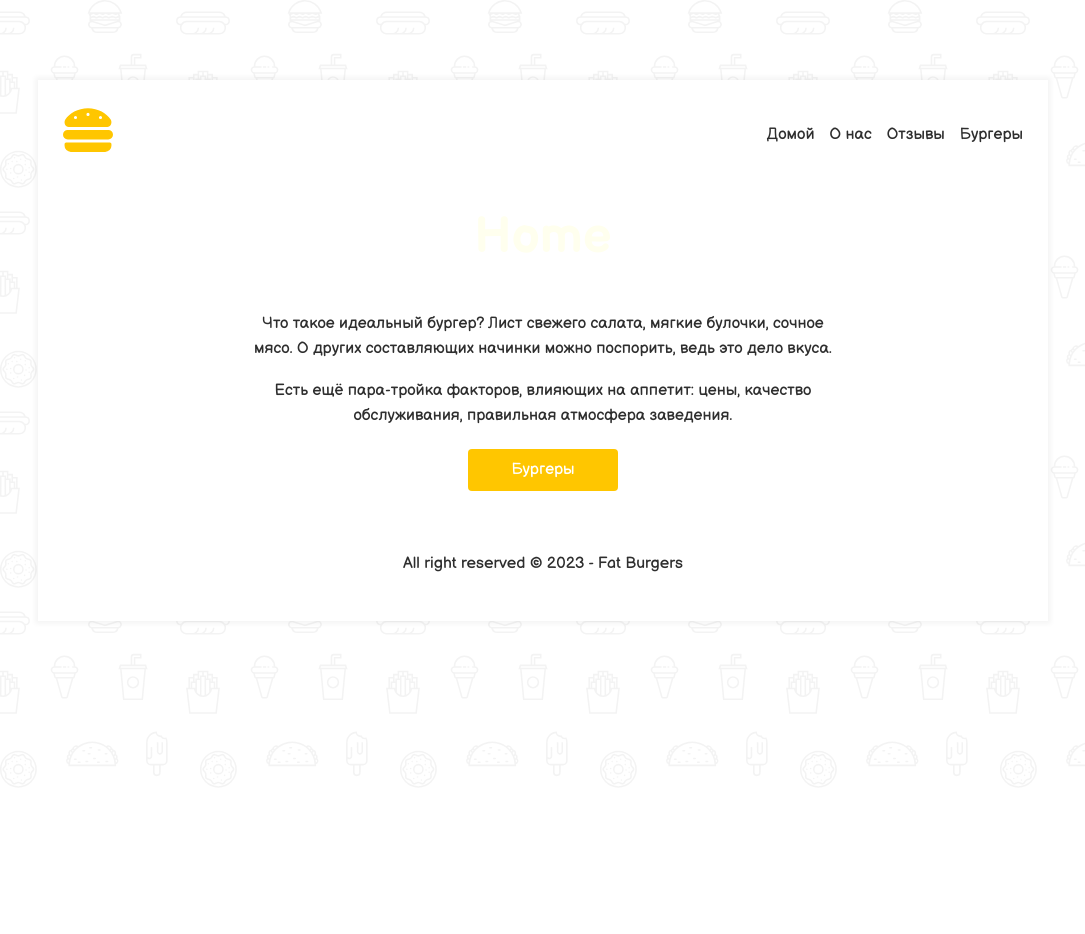
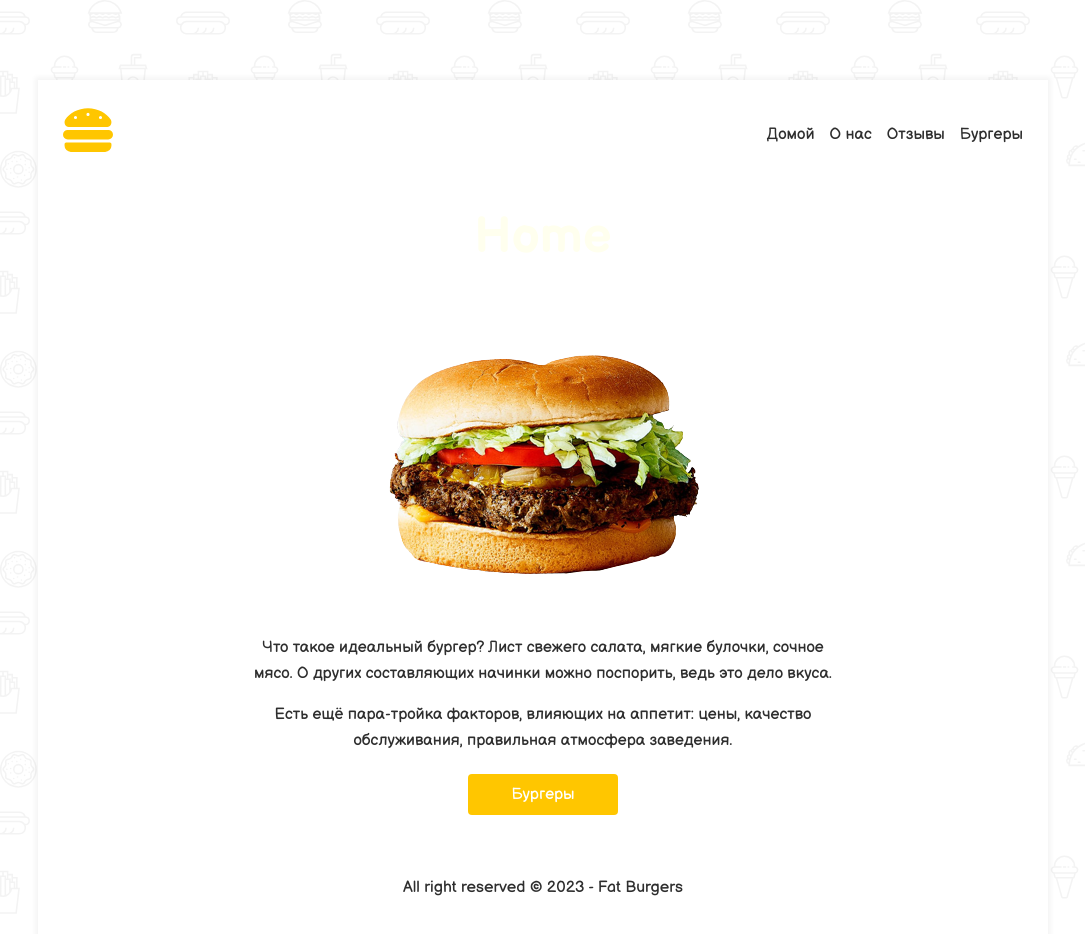
Before and after one commit to elem15/NextJS, a Next.js app: page / in a window 1280 px wide. Shown: the top 934 px of the page, without its empty margins (97-1182 px from the left). Before the commit the page ends 800 px from the top, so only its background shows below. Built offline with nearby package versions, Linux system fonts and the light colour scheme.

Commit message:
feat: add Image & Head

```diff
--- a/pages/index.tsx
+++ b/pages/index.tsx
@@ -1,13 +1,24 @@
 import classNames from 'classnames'
 import styles from '../styles/Home.module.css'
 import Link from 'next/link'
+import Image from 'next/image'
+import Head from 'next/head'
 export default function Home() {
   return (
-    <div className={styles.container}>
-      <h1 className={classNames(styles.title, 'font-effect-fire-animation')}> Home</h1>
-      <p className={styles.text}>Что такое идеальный бургер? Лист свежего салата, мягкие булочки, сочное мясо. О других составляющих начинки можно поспорить, ведь это дело вкуса.</p>
-      <p className={styles.text}>Есть ещё пара-тройка факторов, влияющих на аппетит: цены, качество обслуживания, правильная атмосфера заведения.</p>
-      <Link href='/burgers'><a className={styles.btn}>Бургеры</a> </Link>
-    </div>
+    <>
+      <Head>
+        <title>Жирные бургеры | Главная страница</title>
+        <meta name='title' content='Жирные бургеры' />
+      </Head>
+      <div className={styles.container}>
+        <h1 className={classNames(styles.title, 'font-effect-fire-animation')}> Home</h1>
+        <div className={styles.mainImage}>
+          <Image src="/fatburger.png" width={400} height={300} alt="fat burger" />
+        </div>
+        <p className={styles.text}>Что такое идеальный бургер? Лист свежего салата, мягкие булочки, сочное мясо. О других составляющих начинки можно поспорить, ведь это дело вкуса.</p>
+        <p className={styles.text}>Есть ещё пара-тройка факторов, влияющих на аппетит: цены, качество обслуживания, правильная атмосфера заведения.</p>
+        <Link href='/burgers'><span className={styles.btn}>Бургеры</span> </Link>
+      </div>
+    </>
   )
 }
```
Also changed, not shown: public/fatburger.png (added).
